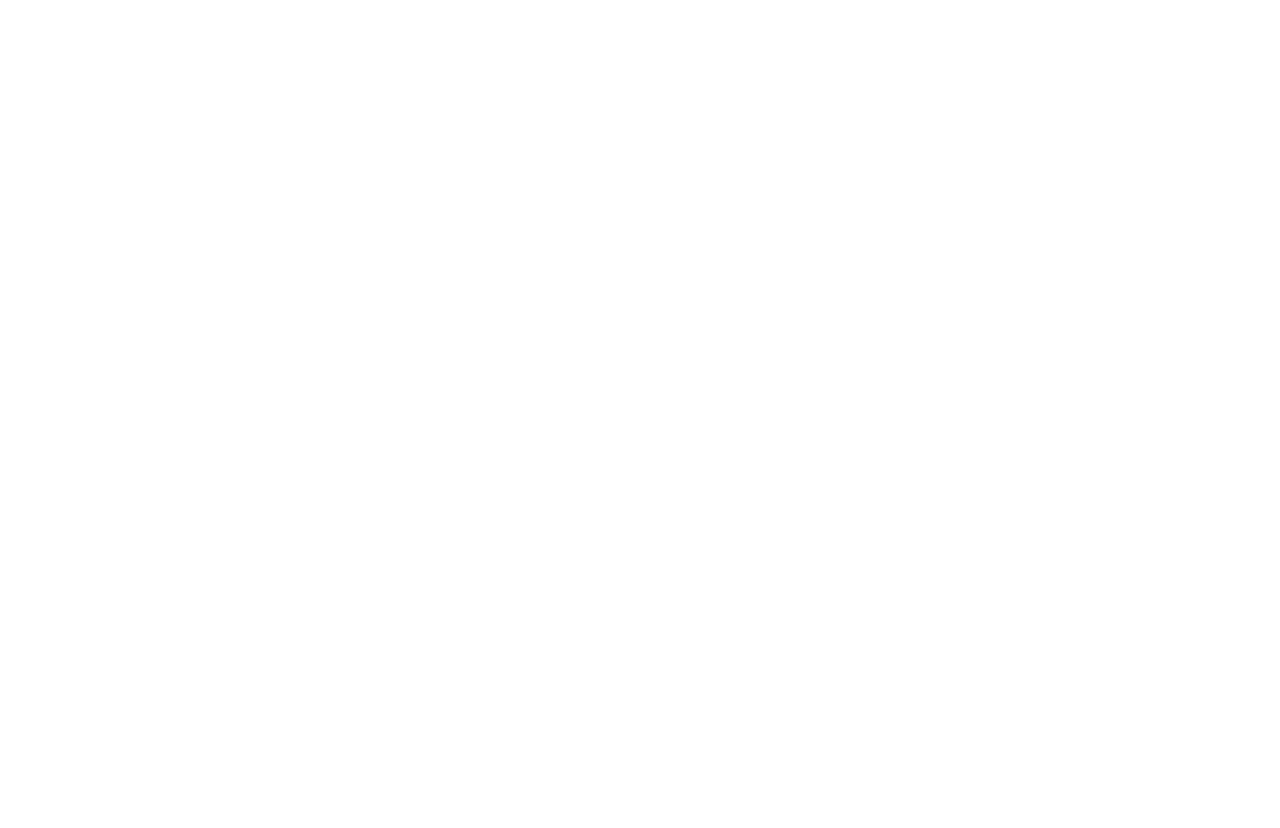
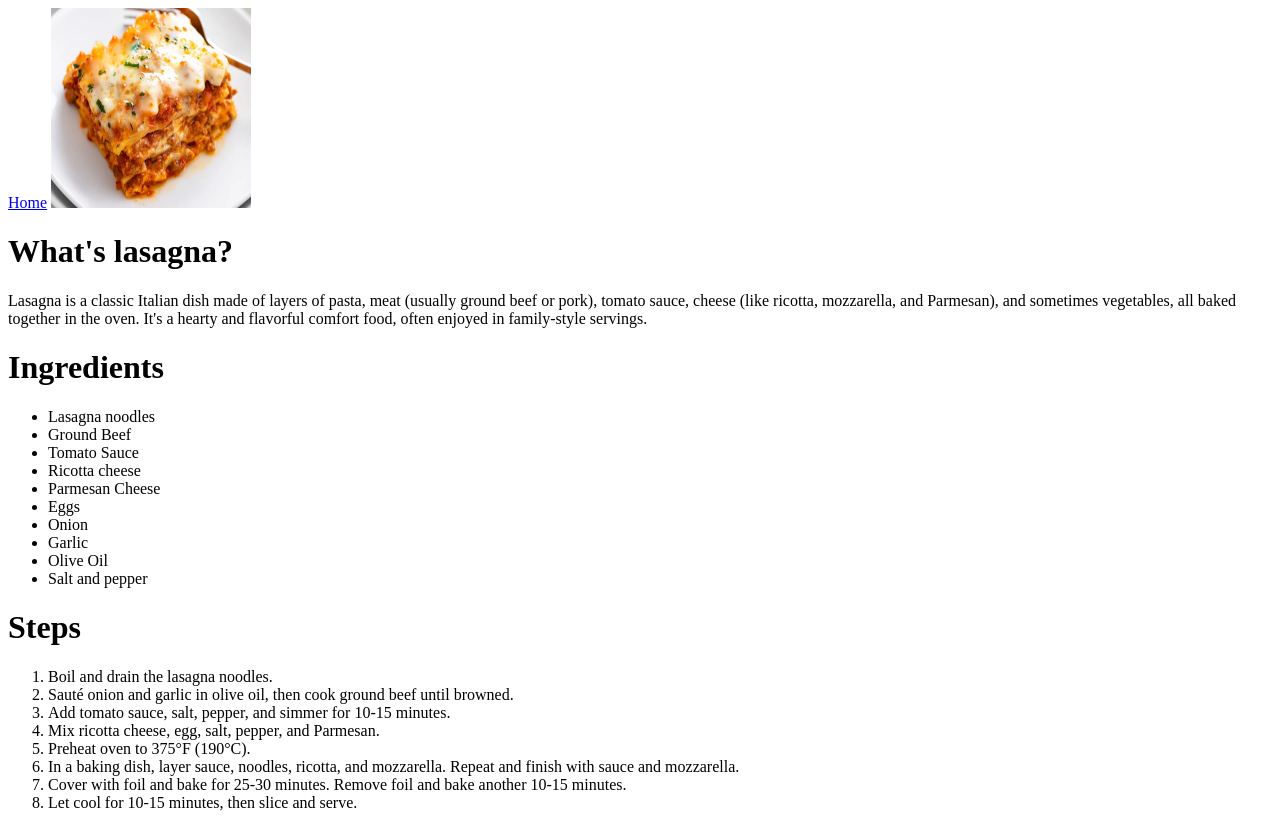
Before and after one commit to melxakr/odin-recipes, a plain HTML site: page recipes/lasagna.html in a window 1280 px wide. Before the commit the page ends 800 px from the top, so only its background shows below. Drawn offline with Linux system fonts and the light colour scheme.

Commit message:
added recipe details

```diff
--- a/recipes/lasagna.html
+++ b/recipes/lasagna.html
@@ -10,7 +10,39 @@
 
 
     <body>
+<a href="../index.html">Home</a>
+<img src="../images/lasagna.jpg" width="200px" height="200px">
+<h1>What's lasagna?</h1>
+<p> Lasagna is a classic Italian dish made of layers of pasta, meat (usually ground beef or pork), tomato sauce, cheese (like ricotta, mozzarella, and Parmesan), and sometimes vegetables, all baked together in the oven. It's a hearty and flavorful comfort food, often enjoyed in family-style servings.</p>
+<h1>Ingredients</h1>
+<ul>
+    <li>Lasagna noodles</li>
+    <li>Ground Beef</li>
+    <li>Tomato Sauce</li>
+    <li>Ricotta cheese</li>
+    <li>Parmesan Cheese</li>
+    <li>Eggs</li>
+    <li>Onion</li>
+    <li>Garlic</li>
+    <li>Olive Oil</li>
+    <li>Salt and pepper</li>
+    </ul>
+
+    <h1>Steps</h1>
+    <ol>
+        <li>Boil and drain the lasagna noodles.</li>
+        <li>Sauté onion and garlic in olive oil, then cook ground beef until browned.</li>
+        <li>Add tomato sauce, salt, pepper, and simmer for 10-15 minutes.</li>
+        <li>Mix ricotta cheese, egg, salt, pepper, and Parmesan.
+        </li>
+        <li>Preheat oven to 375°F (190°C).</li>
+        <li>In a baking dish, layer sauce, noodles, ricotta, and mozzarella. Repeat and finish with sauce and mozzarella.
+        </li>
+        <li>Cover with foil and bake for 25-30 minutes. Remove foil and bake another 10-15 minutes.
+        </li>
+        <li>Let cool for 10-15 minutes, then slice and serve.</li>
 
 
+    </ol>
     </body>
 </html>
```
Also changed, not shown: index.html (+1 -1 lines), images/lasagna.jpg (added).
